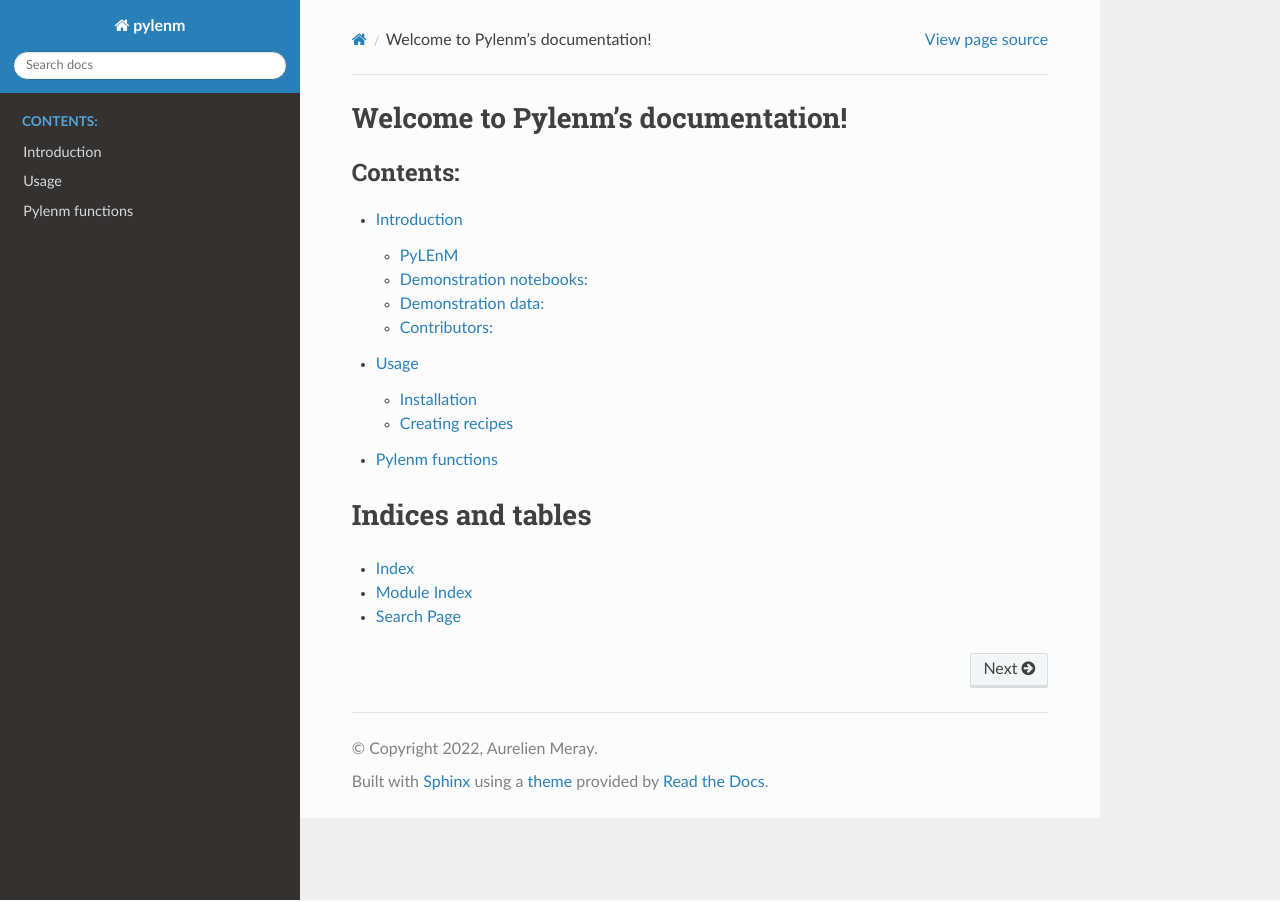
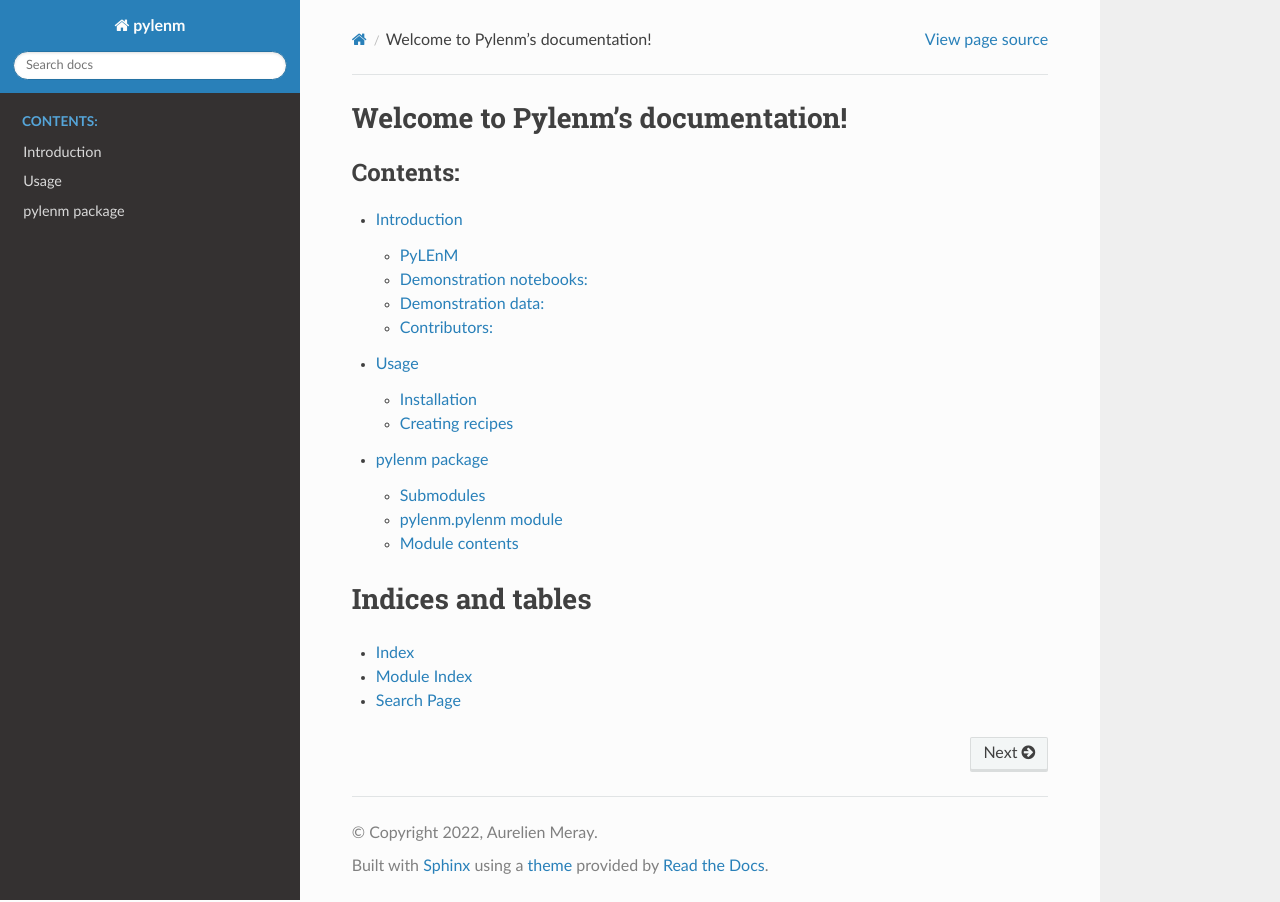
Before and after one commit to AurelienMeray/pylenm, a Sphinx documentation site: the page built from docs/source/index.rst, in a window 1280 px wide. Built offline with Sphinx 7.4.7 and the Read the Docs theme 2.0.0, drawn with Linux system fonts in a browser that asks for light colours.

Commit message:
generated autodoc

```diff
--- a/docs/source/conf.py
+++ b/docs/source/conf.py
@@ -13,7 +13,7 @@
 import os
 import sys
 sys.path.insert(0, os.path.abspath('.'))
-sys.path.insert(0, os.path.abspath('../../pylenm'))
+sys.path.insert(0, os.path.abspath('../../pylenm/'))
 
 
 # -- Project information -----------------------------------------------------
--- /dev/null
+++ b/docs/source/modules.rst
@@ -0,0 +1,7 @@
+pylenm
+======
+
+.. toctree::
+   :maxdepth: 4
+
+   pylenm
--- a/docs/source/pylenm.rst
+++ b/docs/source/pylenm.rst
@@ -1,5 +1,19 @@
-Pylenm functions
------------------
+pylenm package
+==============
+
+Submodules
+----------
+
+pylenm.pylenm module
+--------------------
+
+.. automodule:: pylenm.pylenm
+   :members:
+   :undoc-members:
+   :show-inheritance:
+
+Module contents
+---------------
 
 .. automodule:: pylenm
    :members:
```
